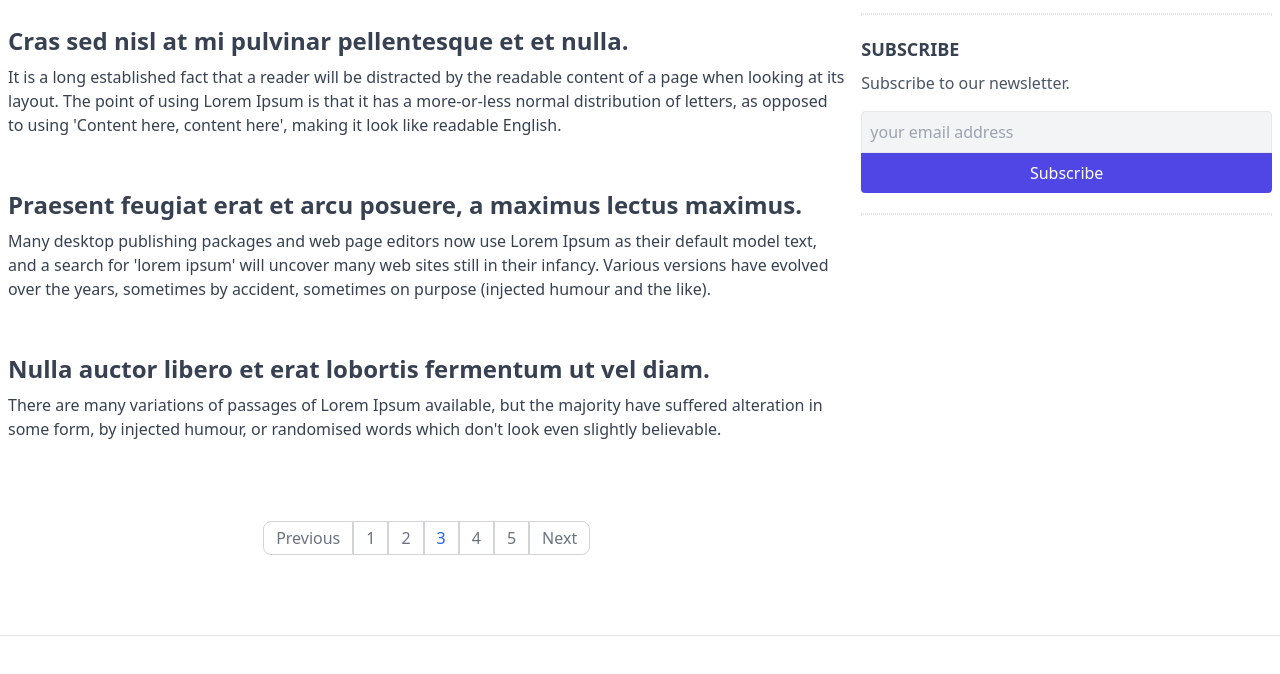
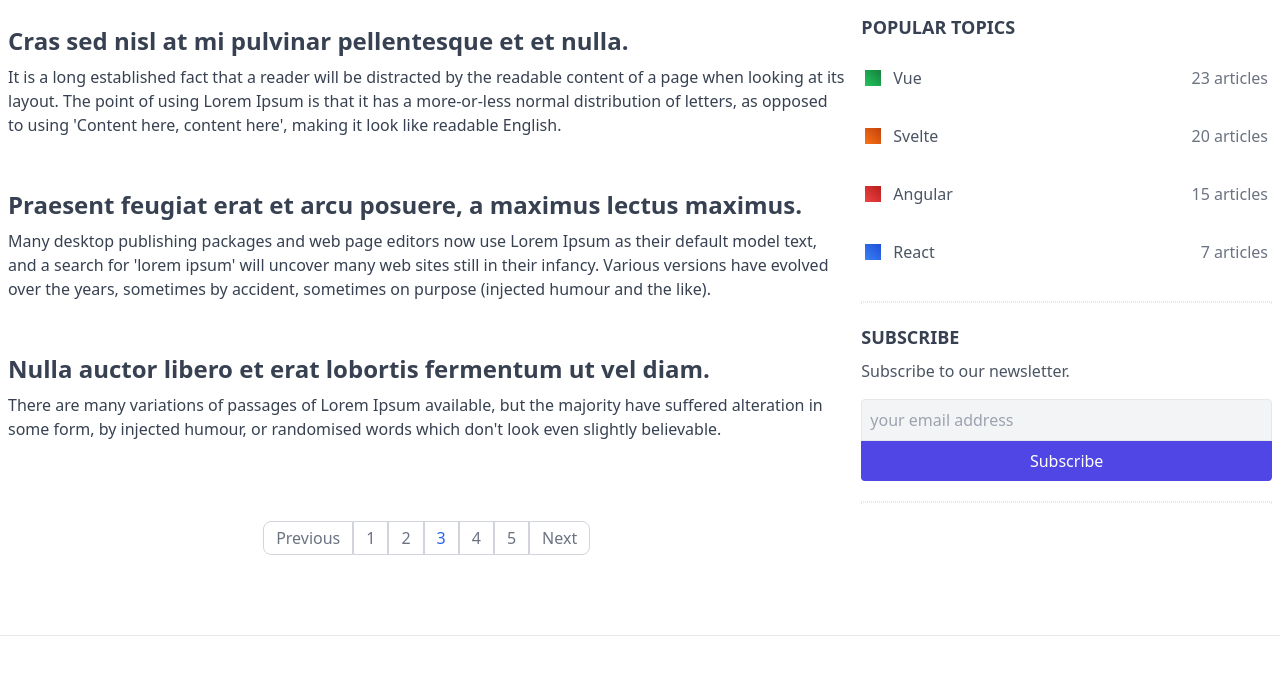
Before and after one commit to YauhenKavalchuk/tailwindcss, a website: page index.html in a window 1280 px wide. Shown: the part 494-1168 px from the top of the page. Drawn offline with Linux system fonts and the light colour scheme.

Commit message:
Gradients

```diff
--- a/index.html
+++ b/index.html
@@ -85,7 +85,7 @@
       <section class="px-2 flex space-x-2">
         <a
           href="#"
-          class="w-2/3 bg-violet-300 h-96 mb-4 relative rounded inline-block overflow-hidden"
+          class="w-2/3 bg-purple-500 h-96 mb-4 relative rounded inline-block overflow-hidden"
         >
           <div class="p-4 absolute bottom-0 left-0 z-20">
             <h2 class="text-4xl font-semibold text-gray-100 leading-tight">
@@ -186,6 +186,43 @@
           </div>
         </div>
         <div class="w-1/3 px-2">
+          <!-- topics -->
+          <div class="mb-5">
+            <h5 class="font-bold text-lg uppercase text-gray-700 mb-2">
+              Popular topics
+            </h5>
+            <ul>
+              <li class="px-1 py-4 border-y border-white hover:border-gray-200">
+                <a href="#" class="flex items-center justify-center text-gray-600">
+                  <span class="inline-block h-4 w-4 mr-3 bg-gradient-to-tr from-green-500 to-green-700"></span>
+                  Vue
+                  <span class="text-gray-500 ml-auto">23 articles</span>
+                </a>
+              </li>
+              <li class="px-1 py-4 border-y border-white hover:border-gray-200">
+                <a href="#" class="flex items-center justify-center text-gray-600">
+                  <span class="inline-block h-4 w-4 mr-3 bg-gradient-to-tr from-orange-500 to-orange-700"></span>
+                  Svelte
+                  <span class="text-gray-500 ml-auto">20 articles</span>
+                </a>
+              </li>
+              <li class="px-1 py-4 border-y border-white hover:border-gray-200">
+                <a href="#" class="flex items-center justify-center text-gray-600">
+                  <span class="inline-block h-4 w-4 mr-3 bg-gradient-to-tr from-red-500 to-red-700"></span>
+                  Angular
+                  <span class="text-gray-500 ml-auto">15 articles</span>
+                </a>
+              </li>
+              <li class="px-1 py-4 border-y border-white hover:border-gray-200">
+                <a href="#" class="flex items-center justify-center text-gray-600">
+                  <span class="inline-block h-4 w-4 mr-3 bg-gradient-to-tr from-blue-500 to-blue-700"></span>
+                  React
+                  <span class="text-gray-500 ml-auto">7 articles</span>
+                </a>
+              </li>
+            </ul>
+          </div>
+
           <!-- divider -->
           <div class="border border-dotted"></div>
 
```
Also changed, not shown: public/styles.css.
